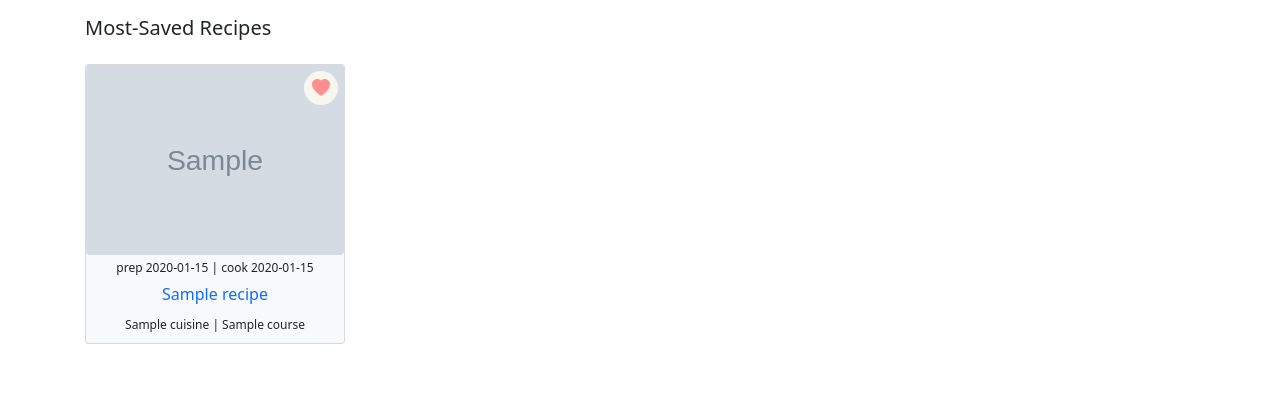
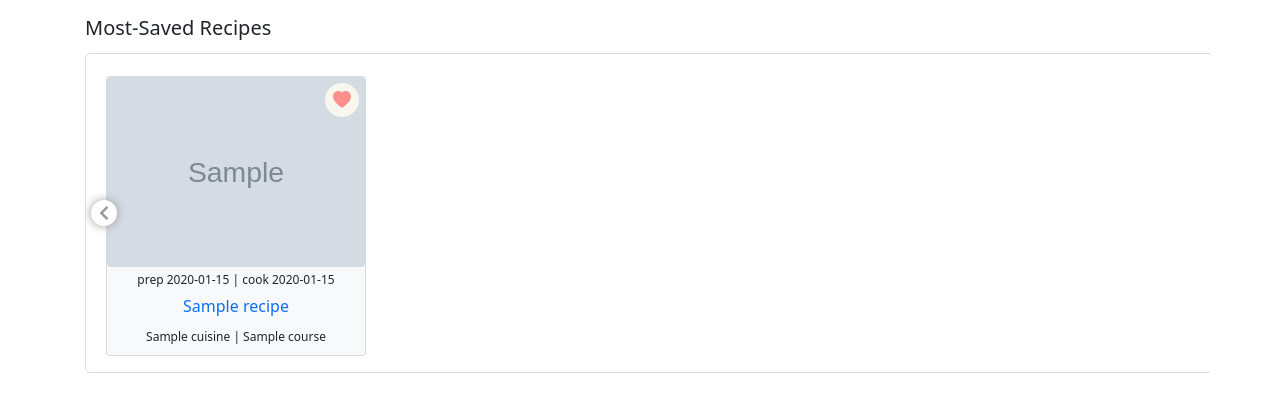
Before and after one commit to xena718/recipe_app_dev, a Flask app: page / in a window 1280 px wide. Shown: the part 70-482 px from the top of the page. Run offline with Flask 2, Linux system fonts and the light colour scheme; the visitor is signed in with stand-in values (Sample User, id 1); tables that the repository leaves empty hold one stand-in row (values such as "Sample post"); grey boxes marked "Sample" are stand-in pictures.

Commit message:
added carousel slide for recipe card

```diff
--- a/server.py
+++ b/server.py
@@ -183,6 +183,11 @@
     return "removed_from_saved"
 
 
+# <div class="card-btn-div">
+#     <form action="/add-to-saved/{{ recipe.recipe_id }}" method="POST">
+#     <button id="save-remove-btn" type="submit"><i class="bi bi-heart"></i></button>
+#     </form>
+# </div>
 
 @app.route("/add-to-saved/<recipe_id>", methods=["POST"])
 def add_to_saved(recipe_id):
--- a/static/css/recipe_app.css
+++ b/static/css/recipe_app.css
@@ -105,3 +105,68 @@
 h4{
     font-size: 1.25rem;
 }
+
+
+/* Below Chunk for carousel slide for recipe cards */
+/* body{
+    padding:0;
+    margin:0;
+    box-sizing:border-box;
+}  */
+.container-for-scroll{
+    /* display:flex;
+    justify-content:center;
+    align-items: center;
+    background-color: #f9f9f9;
+    height:100vh; */
+    padding: 5px;
+    margin:5px;
+    width:98vw;
+    position:relative;
+    }
+
+.horizontal-scroll {
+    /* width:900px; */
+    width:96vw;
+    height: 320px;
+    background-color: #fff;
+    border: 1px solid #ddd;
+    border-radius:5px;
+    display:flex;
+    flex-direction: row;
+    justify-content: space-between;
+    align-items: center;
+    position: relative;
+    overflow: hidden;
+
+}
+
+.recipes-cards-slide-container {
+    display: flex;
+    flex-direction: row;
+    justify-content: flex-start;
+    align-items: center;
+    position: absolute;
+    left:0;
+
+}
+
+.recipe-card-div-in-carousel {
+    margin:10px 10px;
+    display: flex;
+    justify-content: center;
+    align-items: center;
+}
+
+
+.horizontal-scroll .btn-scroll {
+    background: #fff;
+    color: #999;
+    box-shadow: 0 0 10px #999;
+    padding: 5px 8px;
+    border: 0;
+    border-radius: 50%;
+    margin:0px 5px;
+    z-index: 1;
+    cursor: pointer;
+}
--- a/static/js/app_events.js
+++ b/static/js/app_events.js
@@ -30,6 +30,8 @@
             icon.classList.replace("bi-heart-fill", "bi-heart")
         }
     });
+    // catch errors when server is down for example.
+    // recipe is deleted by user A while user b is trying to save the recipe.
 
     });
 
@@ -67,3 +69,26 @@
     });
 
 }
+
+
+// Carousel slide for recipe cards
+
+let currentScrollPosition = 0;
+let scrollAmount = 400;
+
+const sCont = document.querySelector(".recipes-cards-slide-container");
+// const sCont = document.querySelector(".recipe-card-div-in-carousel");
+
+const hScroll = document.querySelector(".horizontal-scroll");
+let maxScroll = -sCont.offsetWidth+ hScroll.offsetWidth;
+
+function scrollHonrizontally(val){
+    currentScrollPosition += (val*scrollAmount);
+    if (currentScrollPosition >0){
+        currentScrollPosition = 0;
+    }
+    if (currentScrollPosition<maxScroll){
+        currentScrollPosition = maxScroll;
+    }
+    sCont.style.left = currentScrollPosition + 'px';
+}
--- a/templates/base.html
+++ b/templates/base.html
@@ -4,6 +4,7 @@
     <link href="https://cdn.jsdelivr.net/npm/bootstrap@5.0.1/dist/css/bootstrap.min.css" rel="stylesheet"
     integrity="sha384-+0n0xVW2eSR5OomGNYDnhzAbDsOXxcvSN1TPprVMTNDbiYZCxYbOOl7+AMvyTG2x" crossorigin="anonymous">
     <link rel="stylesheet" href="/static/css/recipe_app.css"/>
+    <link rel="stylesheet" href="https://cdnjs.cloudflare.com/ajax/libs/font-awesome/5.15.3/css/all.min.css">
     <link rel="stylesheet" href="https://cdn.jsdelivr.net/npm/bootstrap-icons@1.8.2/font/bootstrap-icons.css">
 </head>
 
--- a/templates/browse_base.html
+++ b/templates/browse_base.html
@@ -4,7 +4,7 @@
     <link href="https://cdn.jsdelivr.net/npm/bootstrap@5.0.1/dist/css/bootstrap.min.css" rel="stylesheet"
     integrity="sha384-+0n0xVW2eSR5OomGNYDnhzAbDsOXxcvSN1TPprVMTNDbiYZCxYbOOl7+AMvyTG2x" crossorigin="anonymous">
     <link rel="stylesheet" href="/static/css/cuisines.css"/>
-    <link rel="stylesheet" href="/static/css/recipe_app.css"/>
+    <!-- <link rel="stylesheet" href="/static/css/recipe_app.css"/> -->
 
 
     <link rel="stylesheet" href="https://cdn.jsdelivr.net/npm/bootstrap-icons@1.8.2/font/bootstrap-icons.css">
--- a/templates/homepage.html
+++ b/templates/homepage.html
@@ -6,18 +6,13 @@
 <div  class="text-above-recipe-cards">
   <h4>Most-Saved Recipes</h4>
 </div>
-<div class="recipe-cards row">
+<!-- <div class="recipe-cards row">
   {% for recipe in recipes_cuisines %}
       <div class="col-xs-12 col-sm-6 col-md-6 col-lg-4 mt-3 recipe-card-div">
           <div class="card text-center bg-light recipe-card-content-div">
             <a href="/recipe/{{recipe.recipe_id}}" class="no-underline">
               <img class="card-img-top img-circle recipe-img" src="{{ recipe.photo_url }}">
             </a>
-            <!-- <div class="card-btn-div">
-              <form action="/add-to-saved/{{ recipe.recipe_id }}" method="POST">
-                <button id="save-remove-btn" type="submit"><i class="bi bi-heart"></i></button>
-              </form>
-            </div> -->
             {% if recipe in current_user.saved_recipes %}
             <div class="card-btn-div">
               <button class="save-remove-btn" data-recipe-id="{{ recipe.recipe_id }}" method="POST"><i id="save-remove-icon" class="bi bi-heart-fill"></i></button>
@@ -41,6 +36,51 @@
           </div>
       </div>
   {% endfor %}
+</div> -->
+
+<div class="container-for-scroll">
+  <div class="horizontal-scroll">
+      <button class="btn-scroll" id="btn-scroll-left" onclick="scrollHonrizontally(1)">
+         <i class="fas fa-chevron-left"></i>
+      </button>
+      <div class="recipes-cards-slide-container recipe-cards">
+          {% for recipe in recipes_cuisines %}
+          <div class="recipe-card-div-in-carousel col-xs-12 col-sm-6 col-md-6 col-lg-4 mt-3 recipe-card-div">
+            <div class="card text-center bg-light recipe-card-content-div">
+              <a href="/recipe/{{recipe.recipe_id}}" class="no-underline">
+                <img class="card-img-top img-circle recipe-img" src="{{ recipe.photo_url }}">
+              </a>
+              {% if recipe in current_user.saved_recipes %}
+              <div class="card-btn-div">
+                <button class="save-remove-btn" data-recipe-id="{{ recipe.recipe_id }}" method="POST"><i id="save-remove-icon" class="bi bi-heart-fill"></i></button>
+              </div>
+              {% else %}
+              <div class="card-btn-div">
+                <button class="save-remove-btn" data-recipe-id="{{ recipe.recipe_id }}" method="POST"><i id="save-remove-icon" class="bi bi-heart"></i></button>
+              </div>
+              {% endif %}
+
+              <div class="card-body">
+                  <div class="card-text">prep {{recipe.prep_time}} | cook {{recipe.cook_time}}</div>
+                  <h5 class="card-title"><a href="/recipe/{{recipe.recipe_id}}" class="no-underline">{{ recipe.title }}</a></h5>
+                  <div class="card-text">
+                    {{ recipe.cuisine.name }}
+                    {% for course in recipe.courses %}
+                     | {{course.name}}
+                    {% endfor %}
+                  </div>
+              </div>
+
+            </div>
+          </div>
+          {% endfor %}
+      </div>
+      <button class="btn-scroll" id="btn-scroll-right" onclick="scrollHonrizontally(-1)">
+          <i class="fas fa-chevron-right"></i>
+      </button>
+
+  </div>
 </div>
 
+
 {% endblock %}
```
